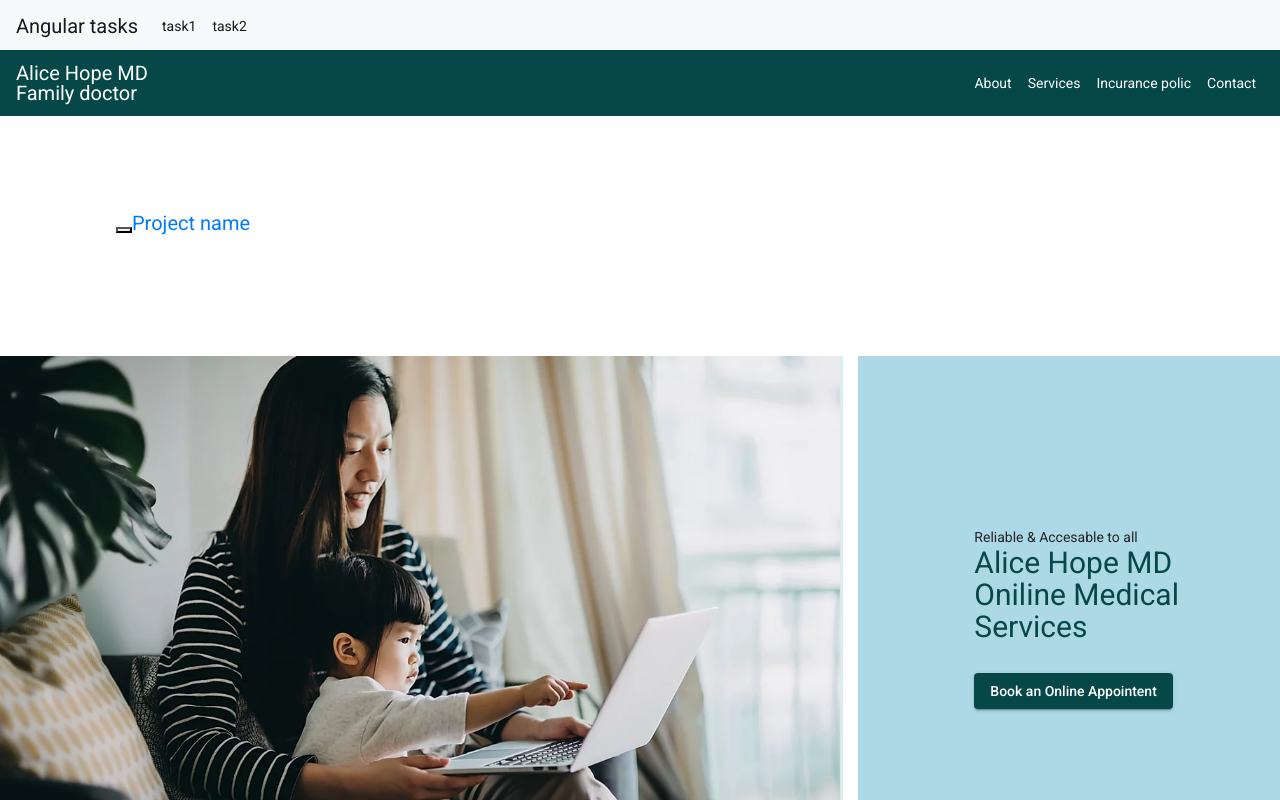
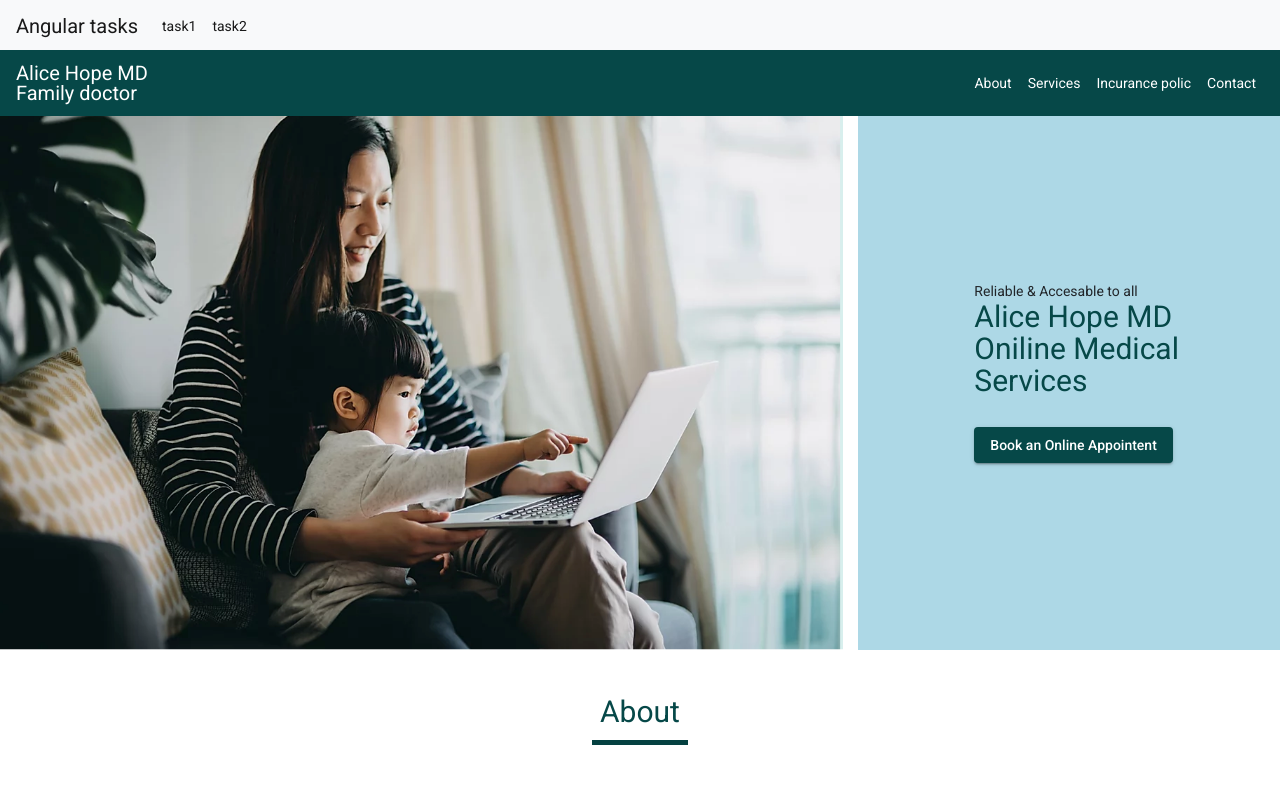
Before and after one commit to vinaymamunuri/angularTasks, an Angular app: page /task2 in a window 1280 px wide. Shown: the top 800 px of the page. Built offline with nearby package versions, Linux system fonts and the light colour scheme.

Commit message:
changed code in screen conversion task

```diff
--- a/src/app/task2/task2.component.html
+++ b/src/app/task2/task2.component.html
@@ -37,38 +37,6 @@
       </nav>
       </div>
 
-
-
-      <div class="navbar-wrapper" style="margin-top: 200px;">
-        <div class="container">
-
-          <nav class="navbar navbar-inverse navbar-static-top">
-            <div class="container">
-              <div class="navbar-header">
-                <button type="button" class="navbar-toggle collapsed" data-toggle="collapse" data-target="#navbar" aria-expanded="false" aria-controls="navbar">
-                  <span class="sr-only">Toggle navigation</span>
-                  <span class="icon-bar"></span>
-                  <span class="icon-bar"></span>
-                  <span class="icon-bar"></span>
-                </button>
-                <a class="navbar-brand" href="#">Project name</a>
-              </div>
-              <div id="navbar" class="navbar-collapse collapse">
-                <ul class="nav navbar-nav">
-                      <li><a href="">Page 1</a>
-                      </li>
-                      <li><a href="">Page 2</a>
-                      </li>
-                      <li><a href="">Page 3</a>
-                      </li>
-
-                </ul>
-              </div>
-            </div>
-          </nav>
-
-        </div>
-      </div>
     <!-- <mat-toolbar style="background-color: #064848 ;" class="navbar ">
        <div style="color: white; font-size: 16px;">
        Alice Hope MD <br>
@@ -174,7 +142,7 @@
                   <h2   style="color: white; text-align: center; margin-top: 50px;">Online Services</h2>
 
               <div class="col-sm-12 row" style="justify-content: center; align-items: center; margin-top: 40px;">
-              <mat-card class="col-sm-2" style="background-color: #235d5d; width: 100%; height: auto;">
+              <mat-card class="col-sm-2" style="background-color: #235d5d; width: 100%;">
                 <div class="row" style="color: white;  display: flex;
                 justify-content: center;
                 align-items: center">
@@ -184,7 +152,7 @@
 
 
               </mat-card>
-              <mat-card class="col-sm-2" style="margin-left: 30px; background-color: #235d5d; width: 100%; height: auto;">
+              <mat-card class="col-sm-2" style="margin-left: 30px; background-color: #235d5d; width: 100%;">
                 <div class="row" style="color: white; align-items: center; justify-content: center;">
                   <h1 style="font-size: 30px;">2</h1>
                   <h1 style="padding-left: 20px; font-size: 18x;">General <br>Health</h1>
--- a/src/app/tasks/tasks.component.html
+++ b/src/app/tasks/tasks.component.html
@@ -85,6 +85,7 @@
 </div>
 
 <input type="file" accept="image/*" (change)="changeListener($event)">
+<img src={{image}} style=" height:400px;width: 300px;" >
 
 <button class="btn btn-primary" (click)="getDetails()">Upload</button>
 
--- a/src/app/tasks/tasks.component.ts
+++ b/src/app/tasks/tasks.component.ts
@@ -83,9 +83,9 @@ console.log( " files ", files)
 changeListener($event){
    var file:File = $event.target.files[0];
    var myReader:FileReader = new FileReader();
-
    myReader.onloadend = () => {
      this.image = myReader.result;
+     console.log(" image  - - -> ", this.image)
    }
    myReader.readAsDataURL(file);
  }
```
